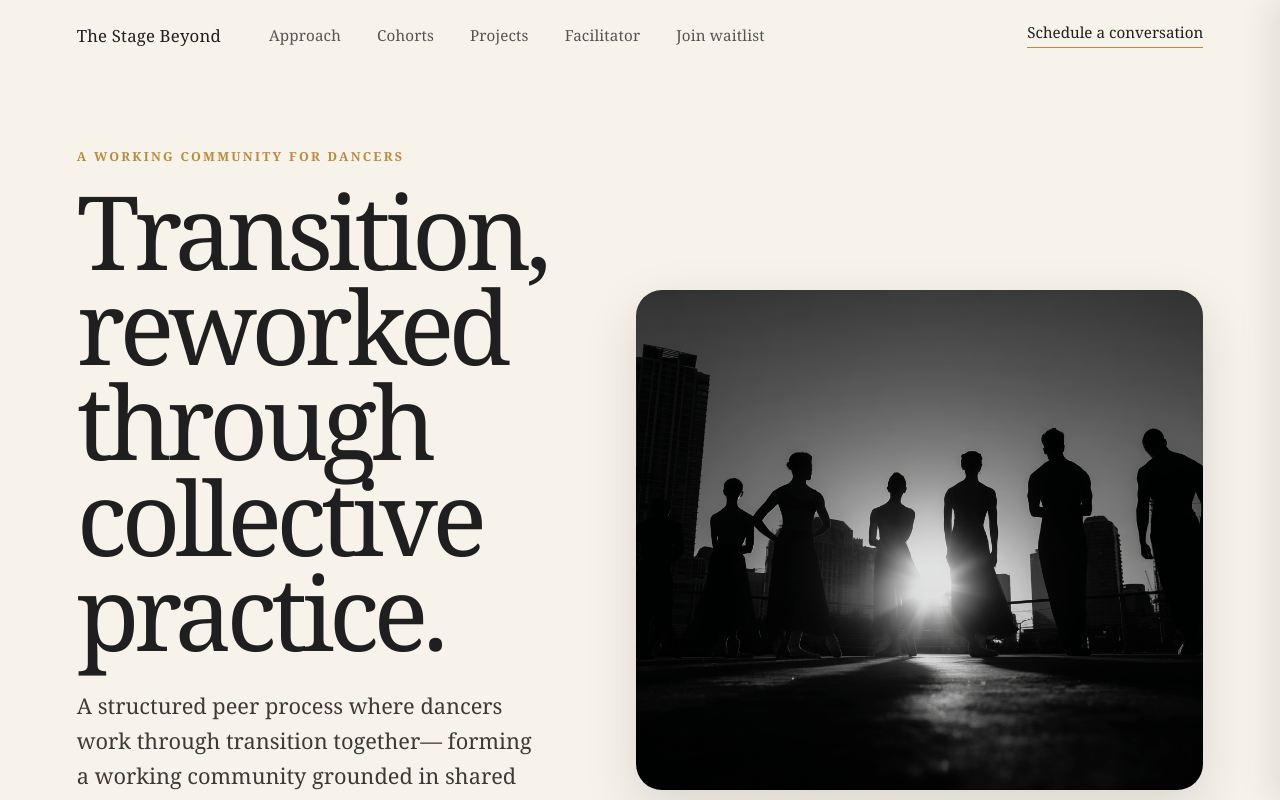
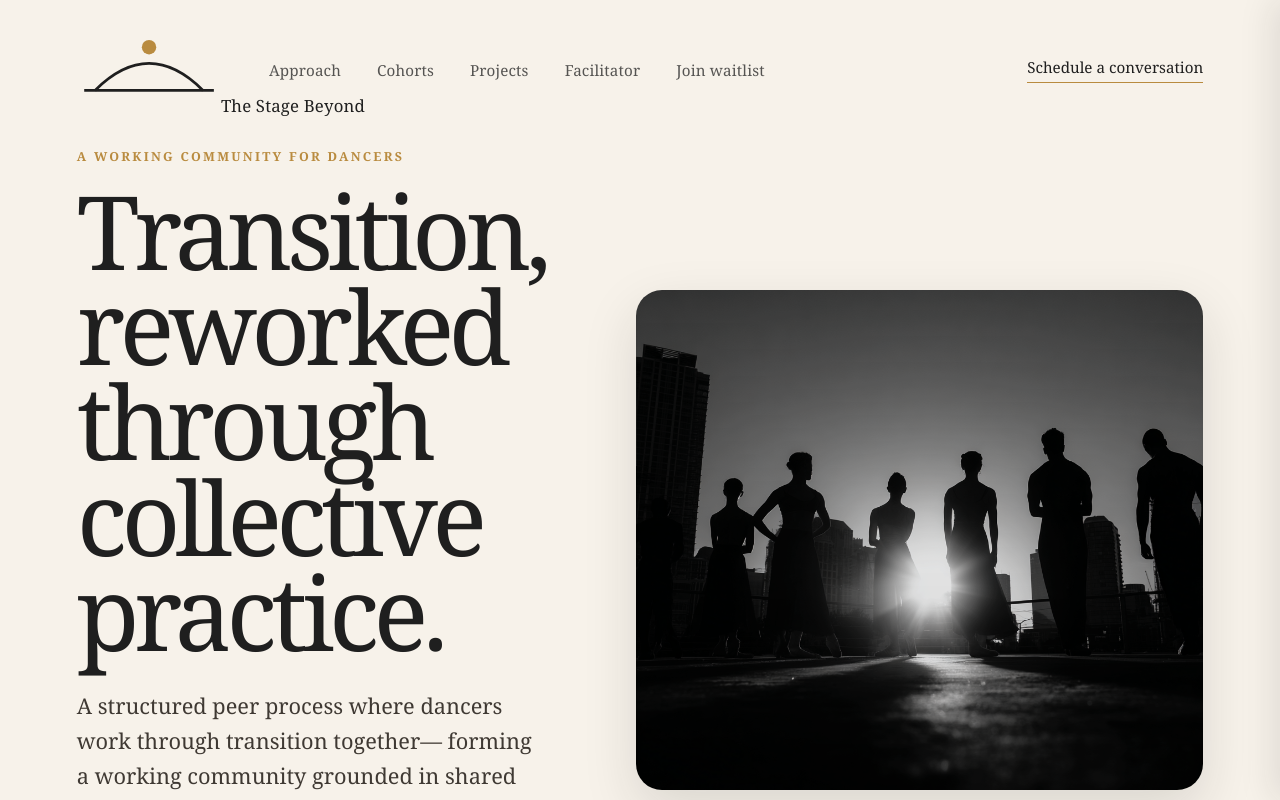
Before and after one commit to travisbirchattba/the-stage-beyond-site, a React (Vite) app: page / in a window 1280 px wide. Shown: the top 800 px of the page. Built offline with nearby package versions, Linux system fonts and the light colour scheme.

Commit message:
Update navigation link to include SVG icon

```diff
--- a/src/main.jsx
+++ b/src/main.jsx
@@ -83,7 +83,14 @@ function Nav() {
     <>
       <nav className={`siteNav ${scrolled || menuOpen ? 'navScrolled' : ''}`}>
         <div className="navInner">
-          <Link to="/" className="navWordmark">The Stage Beyond</Link>
+          <Link to="/" className="navWordmark">
+  <svg viewBox="0 0 80 50" className="navIcon" xmlns="http://www.w3.org/2000/svg">
+    <line x1="4" y1="38" x2="76" y2="38" stroke="currentColor" strokeWidth="1.5"/>
+    <path d="M10 38 Q40 8 70 38" fill="none" stroke="currentColor" strokeWidth="1.5"/>
+    <circle cx="40" cy="14" r="4" fill="#b98b3f"/>
+  </svg>
+  The Stage Beyond
+</Link>
           <div className="navLinks">
             <NavLink to="/approach" className={({ isActive }) => `navLink ${isActive ? 'navLinkActive' : ''}`}>Approach</NavLink>
             <NavLink to="/cohort" className={({ isActive }) => `navLink ${isActive ? 'navLinkActive' : ''}`}>Cohorts</NavLink>
```
